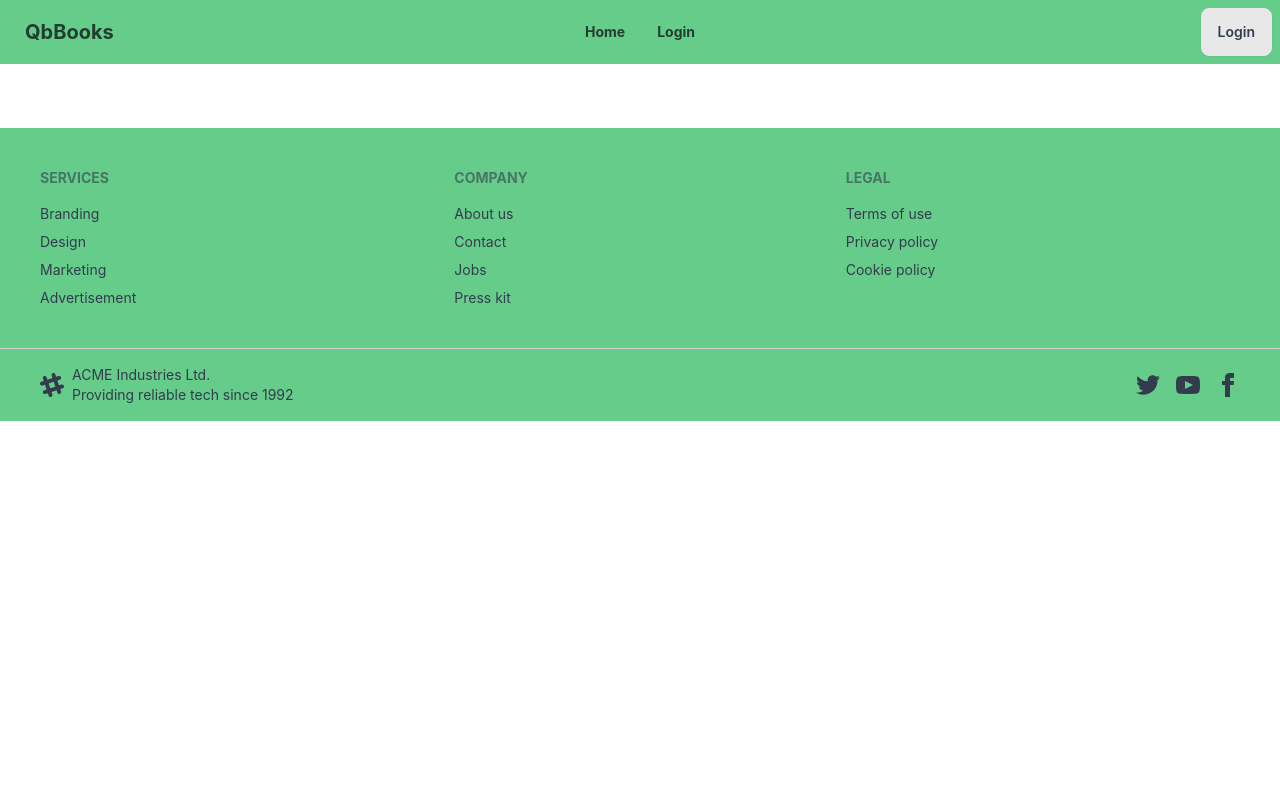
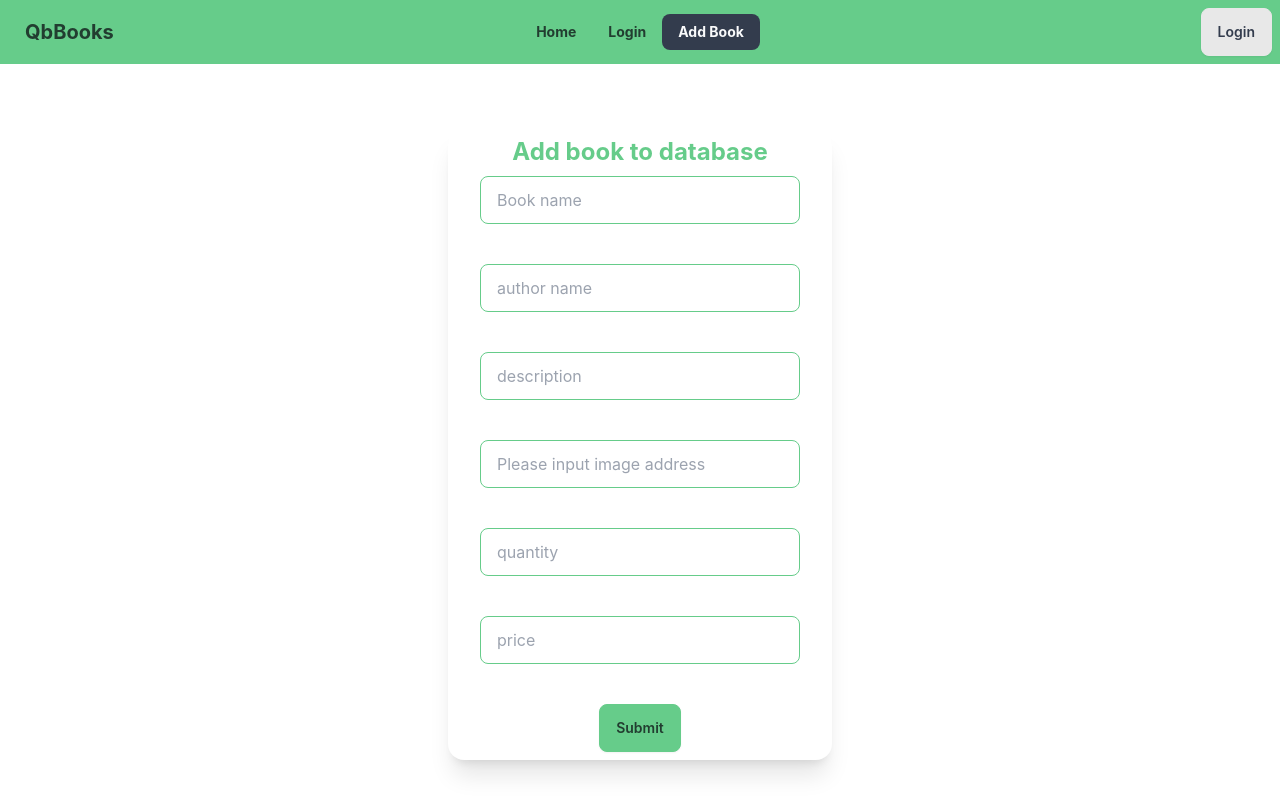
Before and after one commit to kdipto1/QbBooks-Client, a React (Create React App) app: page /addBookDB in a window 1280 px wide. Shown: the top 800 px of the page. Built offline with nearby package versions, Linux system fonts and the light colour scheme; no server answers.

Commit message:
Posting user info from social login added

```diff
--- a/src/App.tsx
+++ b/src/App.tsx
@@ -5,6 +5,7 @@ import Home from "./Pages/Home/Home";
 import Login from "./Pages/Login/Login";
 import Footer from "./Pages/Footer/Footer";
 import Register from "./Pages/Login/Register";
+import AddBookDB from "./Pages/Dashboard/AddBookDB";
 
 function App() {
   return (
@@ -14,6 +15,7 @@ function App() {
         <Route path="/" element={<Home />} />
         <Route path="/login" element={<Login />} />
         <Route path="/register" element={<Register />} />
+        <Route path="/addBookDB" element={<AddBookDB />} />
       </Routes>
       <Footer />
       <Toaster />
--- /dev/null
+++ b/src/Pages/Dashboard/AddBookDB.tsx
@@ -0,0 +1,170 @@
+import axios from "axios";
+import React from "react";
+import { useForm } from "react-hook-form";
+import toast from "react-hot-toast";
+
+type book = {
+  name: string;
+  author: string;
+  description: string;
+  quantity: number;
+  price: number;
+  image: string;
+};
+const AddBookDB = () => {
+  const {
+    register,
+    handleSubmit,
+    reset,
+    formState: { errors },
+  } = useForm<book>();
+  const onSubmit = handleSubmit(async (data) => {
+    const url = `http://localhost:5000/test`;
+    await axios
+      .post(url, data)
+      .then((response) => {
+        const { data } = response;
+        console.log(data);
+        if (data) {
+          toast.success("Book added to database");
+          reset();
+        }
+      })
+      .catch(function (error) {
+        console.log(error);
+      });
+    // console.log(data);
+  });
+  return (
+    <section className="container mx-auto">
+      <div className="mt-16">
+        <div className="card card-compact w-96 text-center bg-base-100 mx-auto shadow-xl">
+          <h2 className="font-bold text-2xl text-primary my-2">
+            Add book to database
+          </h2>
+          <form onSubmit={onSubmit}>
+            <input
+              className="input input-bordered input-primary  w-full max-w-xs "
+              type="text"
+              {...register("name", {
+                required: {
+                  value: true,
+                  message: "Please add book name",
+                },
+              })}
+              placeholder="Book name"
+            />
+            <label className="label">
+              {errors?.name?.type === "required" && (
+                <span className="label-text-alt text-red-500">
+                  {errors?.name.message}
+                </span>
+              )}
+            </label>
+            <br />
+            <input
+              className="input input-bordered input-primary w-full max-w-xs "
+              type="text"
+              {...register("author", {
+                required: {
+                  value: true,
+                  message: "Please add author name",
+                },
+              })}
+              placeholder="author name"
+            />
+            <label className="label">
+              {errors?.author?.type === "required" && (
+                <span className="label-text-alt text-red-500">
+                  {errors?.author.message}
+                </span>
+              )}
+            </label>
+            <br />
+            <input
+              className="input input-bordered input-primary w-full max-w-xs "
+              type="text"
+              {...register("description", {
+                required: {
+                  value: true,
+                  message: "Please input description",
+                },
+              })}
+              placeholder="description"
+            />
+            <label className="label">
+              {errors?.description?.type === "required" && (
+                <span className="label-text-alt text-red-500">
+                  {errors?.description.message}
+                </span>
+              )}
+            </label>
+            <br />
+            {/*  */}
+            <input
+              className="input input-bordered input-primary w-full max-w-xs "
+              type="text"
+              {...register("image", {
+                required: {
+                  value: true,
+                  message: "Please input image address",
+                },
+              })}
+              placeholder="Please input image address"
+            />
+            <label className="label">
+              {errors?.image?.type === "required" && (
+                <span className="label-text-alt text-red-500">
+                  {errors?.image.message}
+                </span>
+              )}
+            </label>
+            <br />
+            {/*  */}
+            <input
+              className="input input-bordered input-primary w-full max-w-xs "
+              type="number"
+              {...register("quantity", {
+                required: {
+                  value: true,
+                  message: "Please input quantity",
+                },
+              })}
+              placeholder="quantity"
+            />
+            <label className="label">
+              {errors?.quantity?.type === "required" && (
+                <span className="label-text-alt text-red-500">
+                  {errors?.quantity.message}
+                </span>
+              )}
+            </label>
+            <br />
+            <input
+              className="input input-bordered input-primary w-full max-w-xs "
+              type="number"
+              {...register("price", {
+                required: {
+                  value: true,
+                  message: "Please input price",
+                },
+              })}
+              placeholder="price"
+            />
+            <label className="label">
+              {errors?.price?.type === "required" && (
+                <span className="label-text-alt text-red-500">
+                  {errors?.price.message}
+                </span>
+              )}
+            </label>
+            <br />
+            <input className="btn btn-primary mb-2" type="submit" />
+          </form>
+        </div>
+      </div>
+    </section>
+  );
+};
+
+export default AddBookDB;
--- a/src/Pages/Header/Header.tsx
+++ b/src/Pages/Header/Header.tsx
@@ -3,7 +3,6 @@ import React from "react";
 import { useAuthState } from "react-firebase-hooks/auth";
 import toast from "react-hot-toast";
 import { NavLink } from "react-router-dom";
-import { Link } from "react-router-dom";
 import auth from "../../firebase.init";
 
 const Header = () => {
@@ -16,12 +15,16 @@ const Header = () => {
       <li>
         <NavLink to="/login">Login</NavLink>
       </li>
+      <li>
+        <NavLink to="/addBookDB">Add Book</NavLink>
+      </li>
     </>
   );
   const logOut = () => {
     signOut(auth);
     localStorage.removeItem("accessToken");
     localStorage.removeItem("email");
+    toast.success("You'r logged out");
   };
   return (
     <div className="navbar bg-primary text-primary-content font-bold">
--- a/src/Pages/Home/Banner.tsx
+++ b/src/Pages/Home/Banner.tsx
@@ -12,24 +12,17 @@ const Banner = () => {
     slidesToShow: 1,
     slidesToScroll: 1,
   };
+  const bannerStyles = {
+    height: "75vh",
+  };
   return (
     <section>
       <Slider {...settings}>
         <div>
-          <img
-            className="w-full"
-            style={{ height: "85vh" }}
-            src={banner}
-            alt=""
-          />
+          <img className="w-full" style={bannerStyles} src={banner1} alt="" />
         </div>
         <div>
-          <img
-            className="w-full"
-            style={{ height: "85vh" }}
-            src={banner1}
-            alt=""
-          />
+          <img className="w-full" style={bannerStyles} src={banner} alt="" />
         </div>
       </Slider>
     </section>
--- a/src/Pages/Home/Home.tsx
+++ b/src/Pages/Home/Home.tsx
@@ -6,7 +6,7 @@ import TopCategories from "./TopCategories";
 const Home = () => {
   return (
     <main className="overflow-x-hidden">
-      {/* <Banner /> */}
+      <Banner />
       <FeaturedBooks />
       <TopCategories />
     </main>
--- a/src/Pages/Login/SocialLogin.tsx
+++ b/src/Pages/Login/SocialLogin.tsx
@@ -17,12 +17,13 @@ const SocialLogin = (): JSX.Element => {
   const [signInWithGoogle, user, loading, error] = useSignInWithGoogle(auth);
   const [user1] = useAuthState(auth);
   useEffect(() => {
+  const postUser = async () => {
     const email: string = user1?.email!;
-    if (user) {
+    if (user1) {
       toast.success("Login Successful");
       // console.log(user1);
       const url = "http://localhost:5000/login";
-      axios
+      await axios
         .post(url, { email: user1?.email })
         .then((response) => {
           const { data } = response;
@@ -34,11 +35,28 @@ const SocialLogin = (): JSX.Element => {
           toast.error(error.message);
           console.log(error);
         });
+      if (user1) {
+        const email = user1?.email;
+        const name = user1?.displayName;
+        const role = "user";
+        const url1 = `http://localhost:5000/user/${email}`;
+        await axios
+          .put(url1, { name: name, email: email, role: role })
+          .then((response) => {
+            const { data } = response;
+            console.log(data);
+          })
+          .catch(function (error) {
+            console.log(error);
+          });
+      }
     }
-    if (error) {
-      toast.error(error?.message);
-    }
-  }, [from, user, navigate, error, loading, user1?.email]);
+  };
+  postUser();
+  if (error) {
+    toast.error(error?.message);
+  }
+  }, [from, user, navigate, error, loading, user1?.email, user1]);
   if (loading) {
     return <div>Loading</div>;
   }
```
